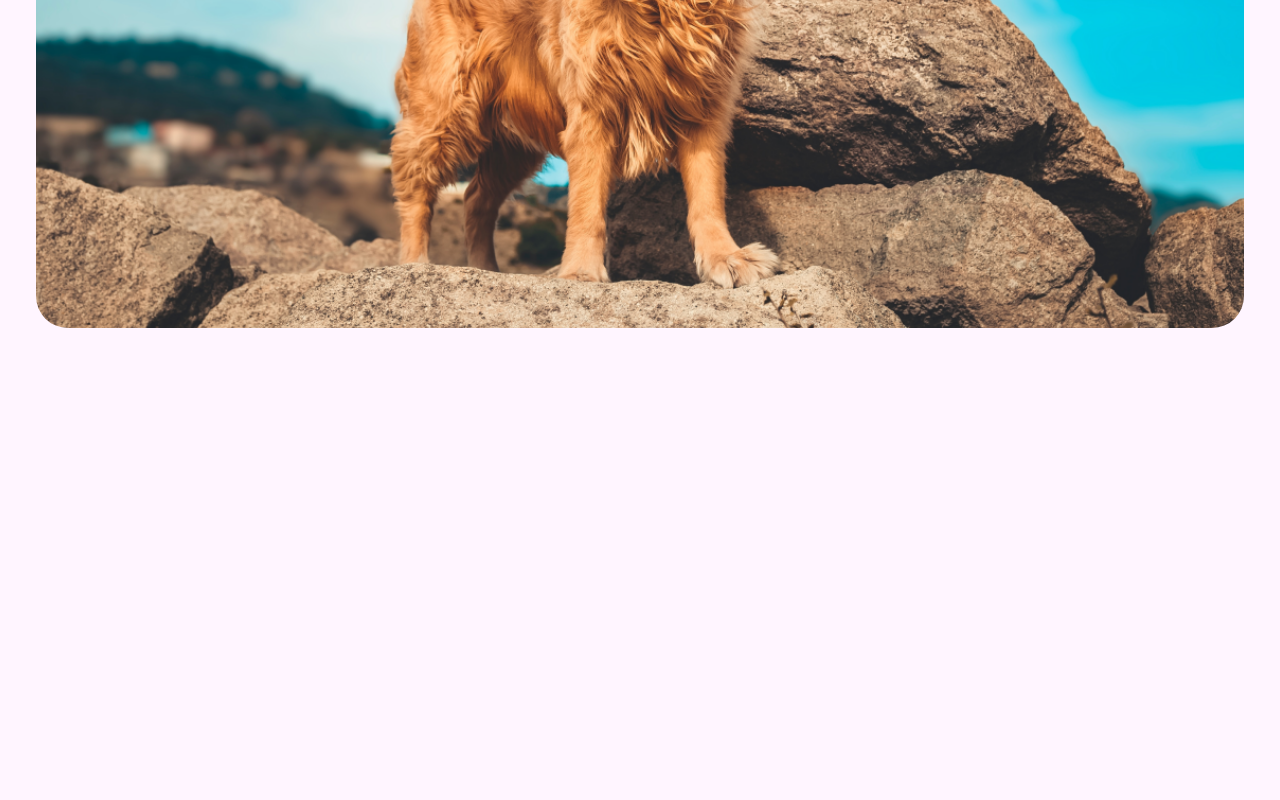
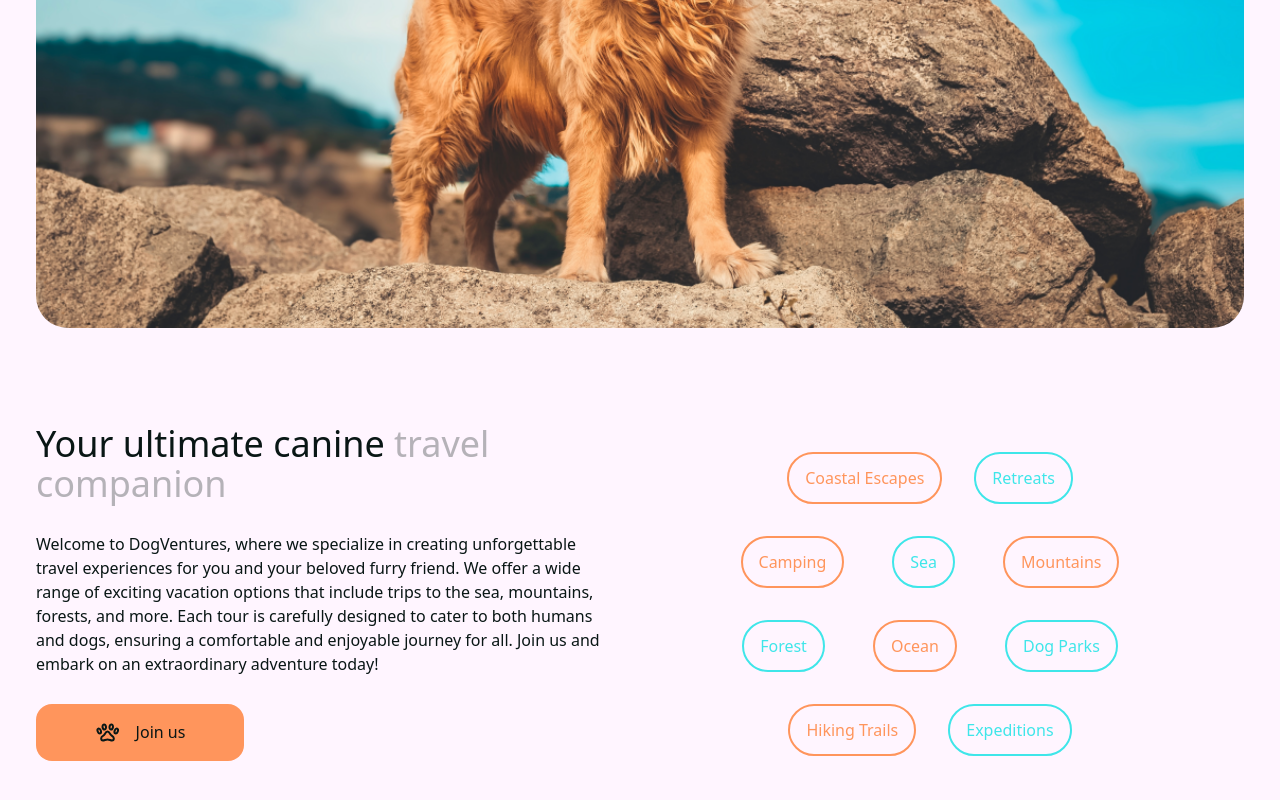
Before and after one commit to Chamara-Wijepala/dogventures, a website: page index.html in a window 1280 px wide. Shown: the part 790-1590 px from the top of the page. Before the commit the page ends 1118 px from the top, so only its background shows below. Drawn offline with Linux system fonts and the light colour scheme; files whose address does not match are found by name.

Commit message:
Add about section

```diff
--- a/index.html
+++ b/index.html
@@ -49,6 +49,49 @@
 
       <div class="rounded-[2rem] overflow-hidden aspect-square bg-[url('./assets/images/hero.png')] bg-cover bg-center sm:aspect-video"></div>
     </section>
+
+    <section id="about" class="px-4 max-w-[77.5rem] mx-auto mt-24 mb-16 md:my-24">
+      <div class="flex flex-col md:flex-row md:justify-between">
+        <div class="max-w-[36.25rem]">
+          <h3 class="text-4xl">Your ultimate canine <span class="text-primary-300">travel companion</span></h3>
+          <p class="my-7">
+            Welcome to DogVentures, where we specialize in creating unforgettable travel experiences for you and your beloved furry friend. We offer a wide range of exciting vacation options that include trips to the sea, mountains, forests, and more. Each tour is carefully designed to cater to both humans and dogs, ensuring a comfortable and enjoyable journey for all. Join us and embark on an extraordinary adventure today!
+          </p>
+          <button class="bg-accent-alt-400 hidden md:flex flex-grow justify-center gap-4 px-15 py-4 rounded-2xl min-w-[13rem]">
+            <img src="./assets//icons//paw.svg"> Join us
+          </button>
+        </div>
+
+        <div class="my-7 flex-grow">
+          <ul class="text-accent-400 flex flex-col gap-4 md:gap-8">
+            <div class="flex justify-center gap-2 sm:gap-8">
+              <li class="border-2 rounded-full px-4 py-3 text-accent-alt-400">Coastal Escapes</li>
+              <li class="border-2 rounded-full px-4 py-3">Retreats</li>
+            </div>
+            <div class="flex justify-center gap-2 sm:gap-8 md:gap-12">
+              <li class="border-2 rounded-full px-4 py-3 text-accent-alt-400">Camping</li>
+              <li class="border-2 rounded-full px-4 py-3">Sea</li>
+              <li class="border-2 rounded-full px-4 py-3 text-accent-alt-400">Mountains</li>
+            </div>
+            <div class="flex justify-center gap-2 sm:gap-8 md:gap-12">
+              <li class="border-2 rounded-full px-4 py-3">Forest</li>
+              <li class="border-2 rounded-full px-4 py-3 text-accent-alt-400">Ocean</li>
+              <li class="border-2 rounded-full px-4 py-3">Dog Parks</li>
+            </div>
+            <div class="flex justify-center gap-2 sm:gap-8 md:gap-8">
+              <li class="border-2 rounded-full px-4 py-3 text-accent-alt-400">Hiking Trails</li>
+              <li class="border-2 rounded-full px-4 py-3">Expeditions</li>
+            </div>
+          </ul>
+        </div>
+      </div>
+
+      <div class="flex md:hidden">
+        <button class="bg-accent-alt-400 flex flex-grow justify-center gap-4 px-15 py-4 rounded-2xl">
+          <img src="./assets//icons//paw.svg"> Join us
+        </button>
+      </div>
+    </section>
   </main>
 </body>
 
```
Also changed, not shown: output.css.
